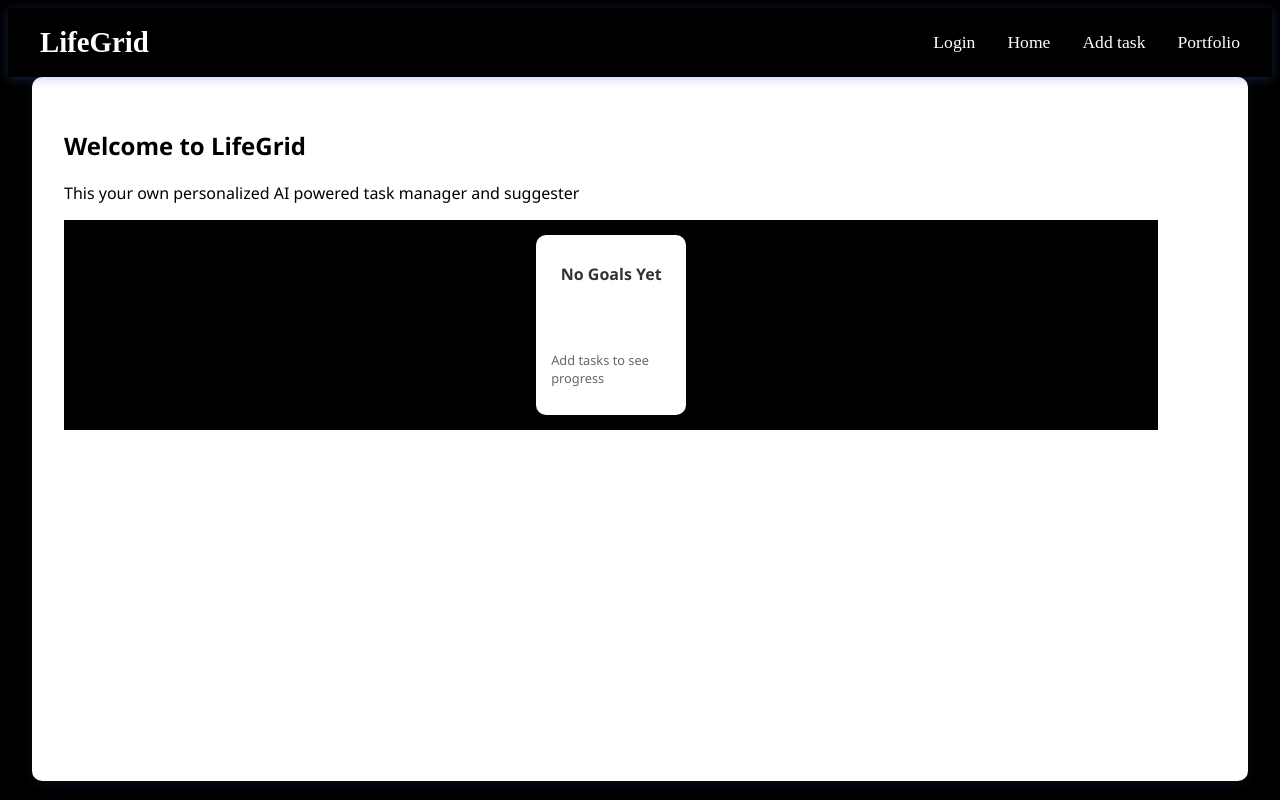
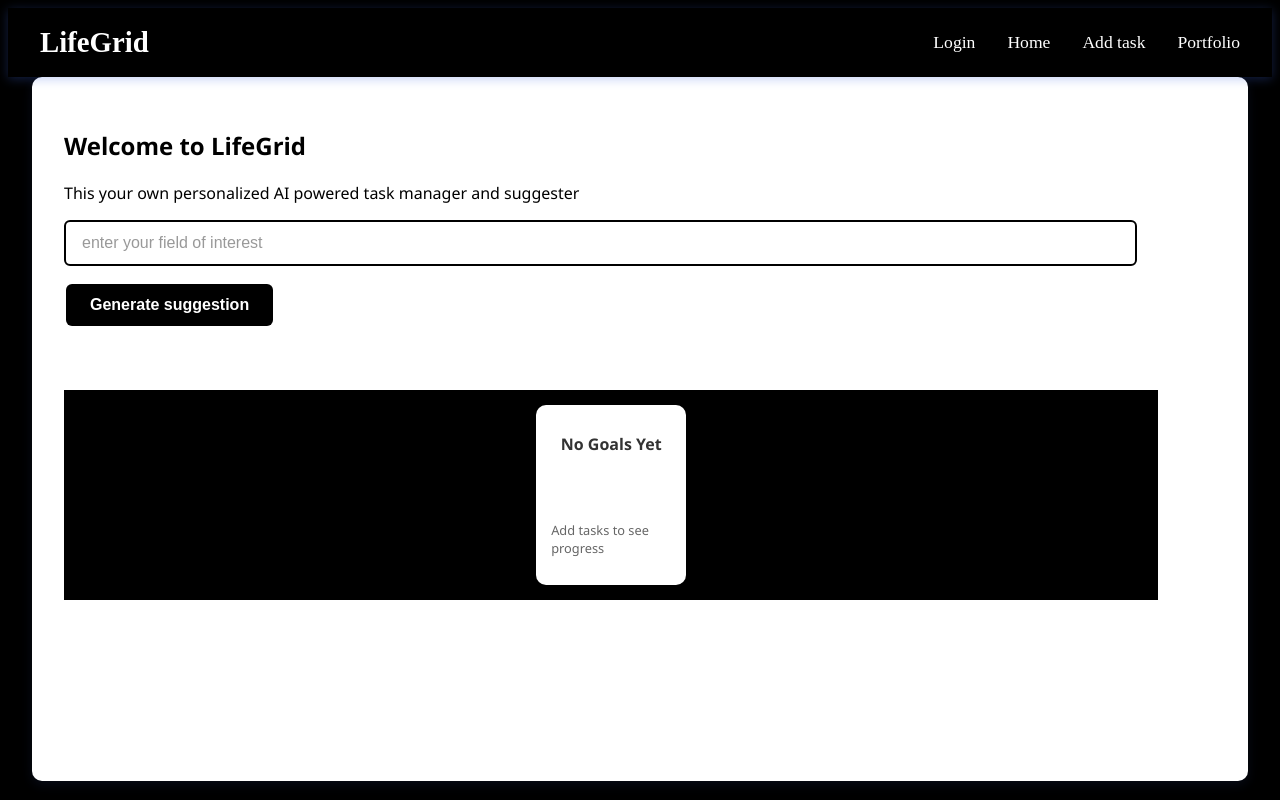
Before and after one commit to Anuj192006/LifeGrid, a React (Vite) app: page /home in a window 1280 px wide. Built offline with nearby package versions, Linux system fonts and the light colour scheme.

Commit message:
suggestion box added

```diff
--- a/src/Components/Home/Home.jsx
+++ b/src/Components/Home/Home.jsx
@@ -96,6 +96,21 @@ const Home = () => {
         <div className="container">
             <h2>Welcome to LifeGrid</h2>
             <p>This your own personalized AI powered task manager and suggester</p>
+            <div className="box">
+                    <input
+                        type="text"
+                        placeholder='enter your field of interest'
+                        onChange={(e) => setsuggestion(e.target.value)}
+                    />
+                    <button onClick={generateTasks} disabled={loading}>
+                        {loading ? 'Loading...' : 'Generate suggestion'}
+                    </button>
+                    <ul className='list'>
+                        {tasks.map((t, i) => (
+                            <li className="sgst" style={{listStyle:"none"}} key={i}>{t.task}</li>
+                        ))}
+                    </ul>
+            </div>
             <div className="taskbar">
                 {goalData.length > 0 ? (
                     goalData.map((goal, index) => (
```
